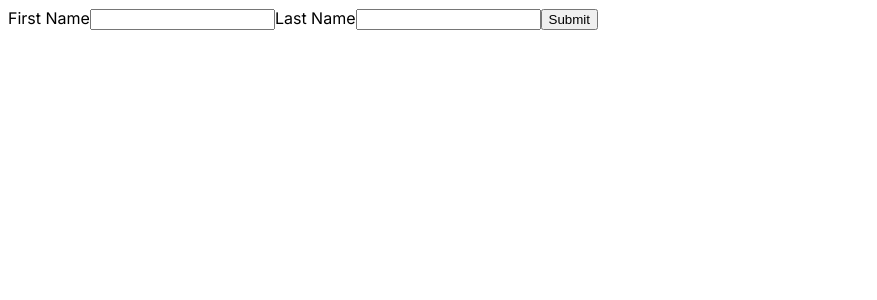
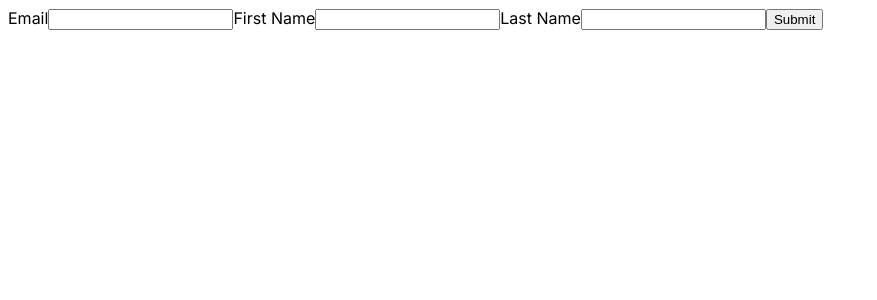
Before and after one commit to kenny-f/form-playground, a Next.js app: page /basic-form in a window 1280 px wide. Shown: the top 300 px of the page, without its empty margins (0-877 px from the left). Built offline with nearby package versions, Linux system fonts and the light colour scheme.

Commit message:
reusable Input component

```diff
--- a/src/app/basic-form/BasicForm.tsx
+++ b/src/app/basic-form/BasicForm.tsx
@@ -1,6 +1,7 @@
 import React, { useState } from 'react'
 import { css } from '@styled-system/css'
-import { UseFormProps, useForm } from "react-hook-form";
+import { FieldError, FieldErrors, SubmitErrorHandler, SubmitHandler, UseFormProps, useForm } from "react-hook-form";
+import { Input } from '@/components/Input';
 
 export interface BasicFormProps extends UseFormProps {
 }
@@ -8,17 +9,21 @@ export interface BasicFormProps extends UseFormProps {
 type FormValues = {
   firstName: string;
   lastName: string;
+  email: string;
 }
 
 export const BasicForm: React.FC<BasicFormProps> = () => {
-  const [formValues, setFormValues] = useState();
-  const [errorValues, setErrorValues] = useState();
+  const [formValues, setFormValues] = useState<FormValues>();
+  const [errorValues, setErrorValues] = useState<FieldErrors<FormValues>>();
 
   const {
     register,
     handleSubmit,
     watch,
-    formState: { errors } } = useForm<FormValues>({
+    formState: {
+      errors
+    }
+  } = useForm<FormValues>({
     // Default values below:
     mode: 'onSubmit',
     reValidateMode: 'onChange',
@@ -32,12 +37,12 @@ export const BasicForm: React.FC<BasicFormProps> = () => {
     delayError: undefined
   });
 
-  const onSubmit = (data: any) => {
+  const onSubmit: SubmitHandler<FormValues> = (data) => {
     console.log(data)
     setFormValues(data)
   };
 
-  const onError = (data: any) => {
+  const onError: SubmitErrorHandler<FormValues> = (data) => {
     console.log(data)
     setErrorValues(data)
   };
@@ -47,7 +52,6 @@ export const BasicForm: React.FC<BasicFormProps> = () => {
       <form
         onSubmit={handleSubmit(onSubmit, onError)}
         className={css({
-          fontSize: '4xl',
           display: 'flex',
           flexDirection: 'column',
           '& > input': {
@@ -56,18 +60,37 @@ export const BasicForm: React.FC<BasicFormProps> = () => {
           }
         })}
       >
-        <label htmlFor="firstName">First Name</label>
-        <input
-          {...register(
+        <Input
+          label="Email"
+          name="email"
+          registerReturnValue={register(
+            'email',
+            {
+              required: 'Email is required'
+            })}
+        />
+        <Input
+          label="First Name"
+          name="firstName"
+          registerReturnValue={register(
             'firstName',
-            { required: 'First Name is required' }
-          )}
+            {
+              required: 'First Name is required'
+            })}
         />
-        <label htmlFor="lastName">Last Name</label>
-        <input {...register('lastName')} />
+        <Input
+          label="Last Name"
+          name="lastName"
+          registerReturnValue={register(
+            'lastName',
+            {
+              required: 'Last Name is required'
+            })}
+        />
         <input
           className={css({
-            bg: 'blue.500'
+            bg: 'blue.500',
+            rounded: 'md'
           })}
           type="submit"
           value="Submit"
--- /dev/null
+++ b/src/components/Input.tsx
@@ -0,0 +1,38 @@
+import { css } from '@styled-system/css';
+import React from 'react'
+import { DeepMap, FieldError, FieldValues, Path, RegisterOptions, UseFormRegister, UseFormRegisterReturn } from 'react-hook-form';
+
+type InputProps<TFormValues extends FieldValues> = {
+  label?: string;
+  name: Path<TFormValues>;
+  placeholder?: string;
+
+  // rhf stuff
+  registerReturnValue: UseFormRegisterReturn;
+  errors?: Partial<DeepMap<TFormValues, FieldError>>;
+}
+export const Input = <TFormValues extends FieldValues>({
+  label,
+  name,
+  placeholder,
+  registerReturnValue,
+  errors,
+}: InputProps<TFormValues>
+): JSX.Element => {
+  return (
+    <React.Fragment>
+      <label htmlFor={name}>{label}</label>
+      <input
+        type="text"
+        placeholder={placeholder}
+        {...registerReturnValue}
+        className={css({
+          border: '1px solid grey',
+          rounded: 'md'
+        })
+      }
+      />
+      {/* {errors[name]?.message && (<p>{errors.[name].message}</p>)} */}
+    </React.Fragment>
+  )
+}
```
Lines whose indentation alone changed are shown as unchanged.
